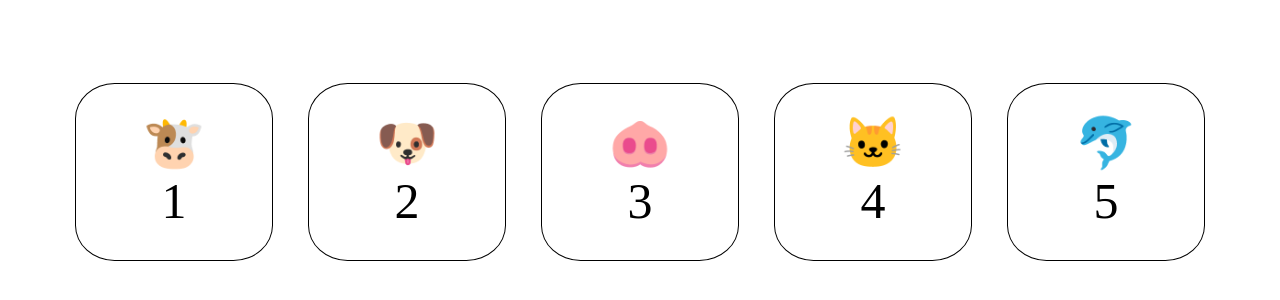
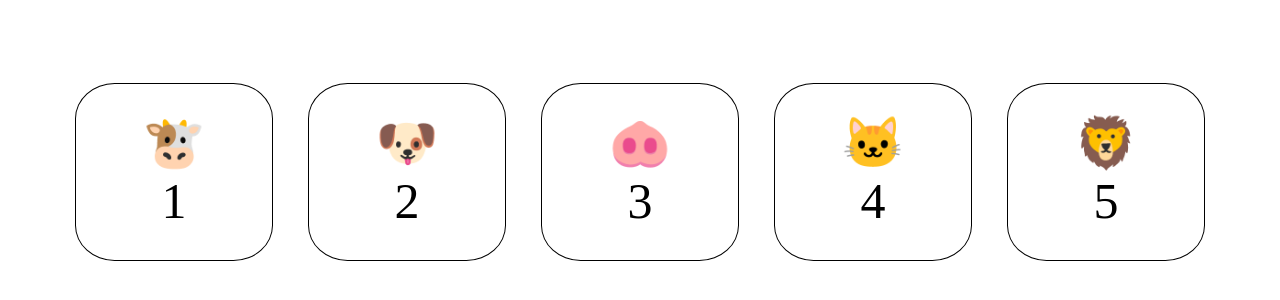
Before and after one commit to m-dorian/animal-sounds, a plain HTML site: page index.html in a window 1280 px wide. Shown: the part 228-528 px from the top of the page. Drawn offline with Linux system fonts and the light colour scheme.

Commit message:
Change dolphin card to lion card

```diff
--- a/index.html
+++ b/index.html
@@ -27,7 +27,7 @@
             <div>4</div>
         </div>
         <div class="each-card">
-            <div>&#128044</div>
+            <div>🦁</div>
             <div>5</div>
         </div>
     </div>
```
